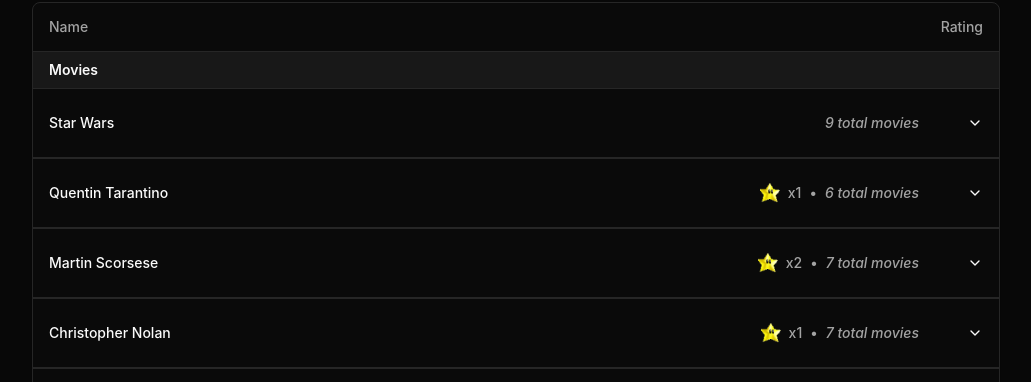
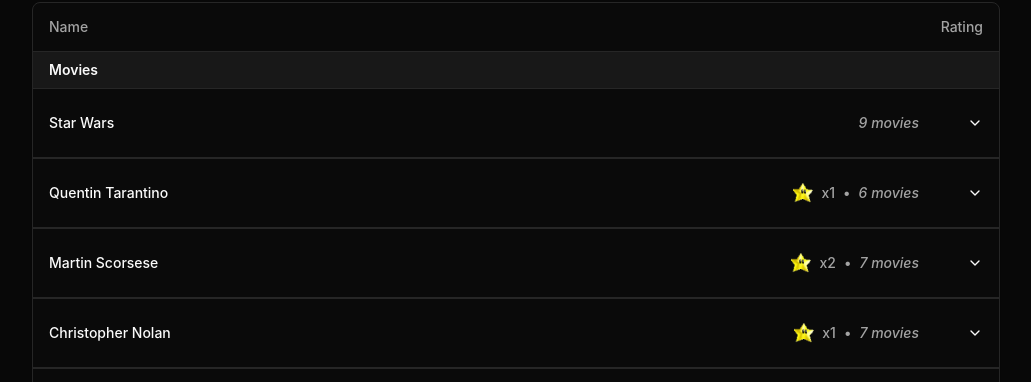
Before and after one commit to bick/website, a Next.js app: page /reviews in a window 1280 px wide. Shown: the part 418-800 px from the top of the page, without its empty margins (124-1155 px from the left). Built offline with nearby package versions, Linux system fonts and the light colour scheme.

Commit message:
Update ReviewsTable.tsx

```diff
--- a/src/app/reviews/ReviewsTable.tsx
+++ b/src/app/reviews/ReviewsTable.tsx
@@ -181,7 +181,7 @@ export default function ReviewsTable() {
             </>
         )}
                                     <span className="italic">
-          {ratings.length} {tag === "Movie" ? "total movies" : tag === "Music" ? "total albums" : tag.toLowerCase()}
+          {ratings.length} {tag === "Movie" ? "movies" : tag === "Music" ? "albums" : tag.toLowerCase()}
         </span>
       </span>
                             </div>
```
